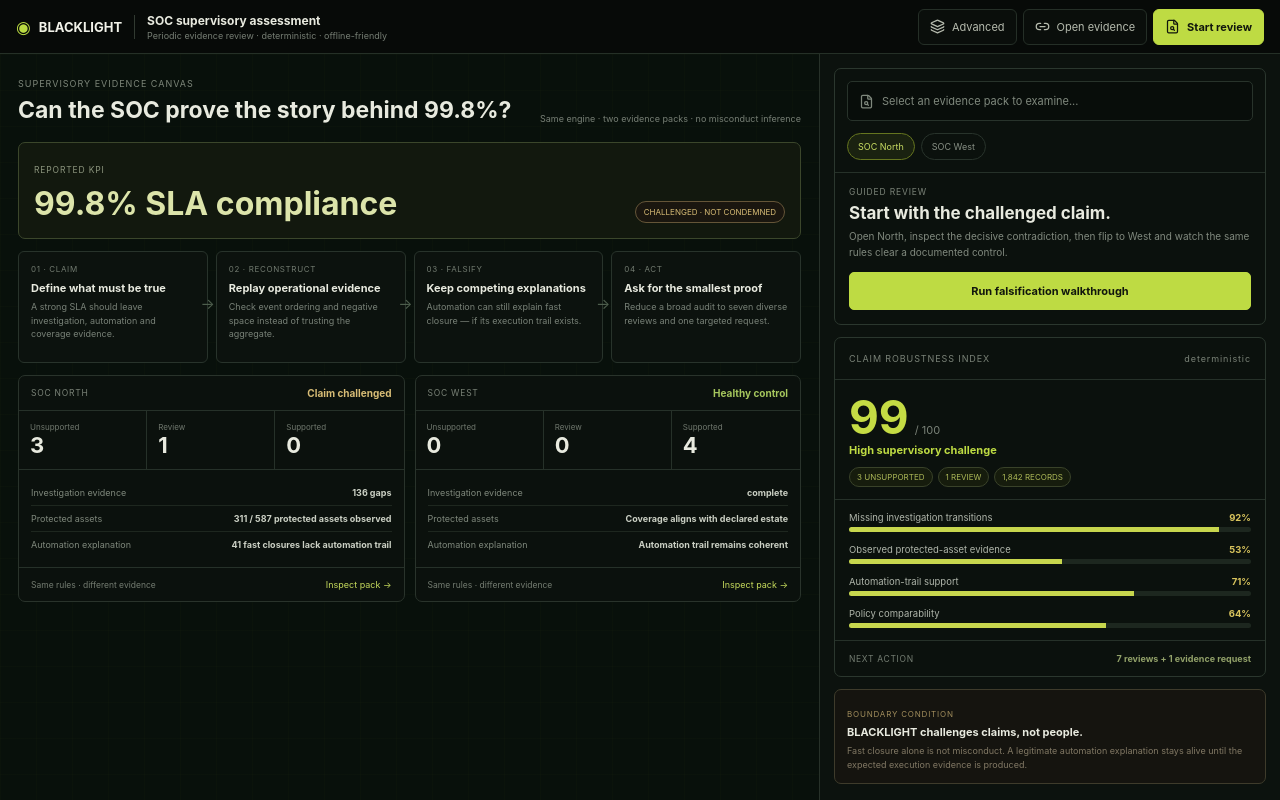
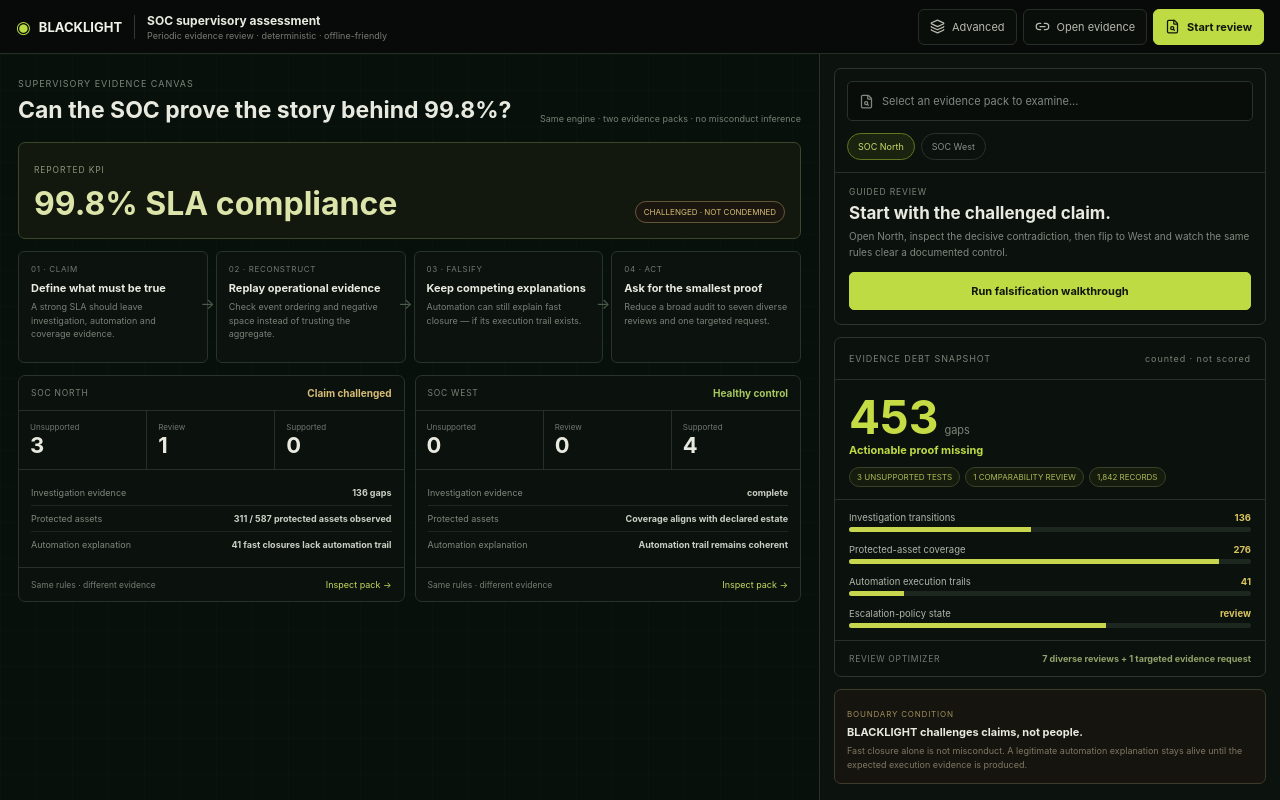
Before and after one commit to aadi-harale/blacklight-sat-sa, a Next.js app: page /workbench in a window 1280 px wide. Built offline with nearby package versions, Linux system fonts and the light colour scheme.

Commit message:
Replace opaque BLACKLIGHT score with evidence debt

```diff
--- a/app/workbench/page.tsx
+++ b/app/workbench/page.tsx
@@ -1,5 +1,5 @@
 import Link from 'next/link';
-import {FileSearch,Layers,Link2,ShieldCheck} from 'lucide-react';
+import {FileSearch,Layers,Link2} from 'lucide-react';
 import {assessDataset} from '@/lib/engine';
 import {DEMO_ASSET_PROFILE,makeDemoRecords,makeWestDemoRecords,WEST_ASSET_PROFILE} from '@/lib/demo';
 import './workbench.css';
@@ -7,7 +7,7 @@
 function pack(name:string,records:any[],profile:any){const a=assessDataset(records,{name,source:'demo',declaredCriticalAssets:profile.declaredCriticalAssets,claimedProtectedAssets:profile.claimedProtectedAssets,loadedAt:'2026-07-31T23:59:59.000Z'});return {a,unsupported:a.findings.filter(f=>f.verdict==='unsupported').length,review:a.findings.filter(f=>f.verdict==='review').length,supported:a.findings.filter(f=>f.verdict==='supported').length}}
 
 export default function WorkbenchPage(){
-  const north=pack('SOC North — challenged KPI',makeDemoRecords(),DEMO_ASSET_PROFILE);const west=pack('SOC West — healthy control',makeWestDemoRecords(),WEST_ASSET_PROFILE);const lead=north.a.findings.find(f=>f.verdict==='unsupported')??north.a.findings[0];const challenge=Math.round((north.unsupported*22+north.review*10)+Math.min(30,lead.missingCount/6));
+  const north=pack('SOC North — challenged KPI',makeDemoRecords(),DEMO_ASSET_PROFILE);const west=pack('SOC West — healthy control',makeWestDemoRecords(),WEST_ASSET_PROFILE);const actionableDebt=136+276+41;
   return <main className="blInstrument">
     <header className="blHeader"><div className="blBrand"><Link href="/" className="blLogo"><span className="blMark">◉</span><b>BLACKLIGHT</b></Link><span className="blDivider"/><div className="blHeaderMeta"><strong>SOC supervisory assessment</strong><small>Periodic evidence review · deterministic · offline-friendly</small></div></div><div className="blHeaderActions"><Link href="/advanced" className="blGhost"><Layers size={15}/> Advanced</Link><Link href="/evidence?soc=north" className="blGhost"><Link2 size={15}/> Open evidence</Link><Link href="/evidence?soc=north" className="blPrimary"><FileSearch size={15}/> Start review</Link></div></header>
 
@@ -22,7 +22,7 @@
       <aside className="blPanel">
         <section className="blCard"><div className="blSearch"><FileSearch size={15}/><span>Select an evidence pack to examine...</span></div><div className="blPreset"><Link className="active" href="/evidence?soc=north">SOC North</Link><Link href="/evidence?soc=west">SOC West</Link></div><div className="blActionBox"><span>GUIDED REVIEW</span><h2>Start with the challenged claim.</h2><p>Open North, inspect the decisive contradiction, then flip to West and watch the same rules clear a documented control.</p><Link className="blRun" href="/evidence?soc=north">Run falsification walkthrough</Link></div></section>
 
-        <section className="blCard"><div className="blCardHead"><span>CLAIM ROBUSTNESS INDEX</span><span>deterministic</span></div><div className="blIndex"><strong>{Math.min(99,challenge)}</strong><span>/ 100</span></div><b className="blGrade">High supervisory challenge</b><div className="blTags"><span>{north.unsupported} UNSUPPORTED</span><span>{north.review} REVIEW</span><span>{north.a.dataset.recordCount.toLocaleString()} RECORDS</span></div><div className="blDrivers"><Driver label="Missing investigation transitions" value={92}/><Driver label="Observed protected-asset evidence" value={53}/><Driver label="Automation-trail support" value={71}/><Driver label="Policy comparability" value={64}/></div><div className="blTrust"><span>NEXT ACTION</span><b>7 reviews + 1 evidence request</b></div></section>
+        <section className="blCard" id="review-optimizer"><div className="blCardHead"><span>EVIDENCE DEBT SNAPSHOT</span><span>counted · not scored</span></div><div className="blIndex"><strong>{actionableDebt}</strong><span> gaps</span></div><b className="blGrade">Actionable proof missing</b><div className="blTags"><span>{north.unsupported} UNSUPPORTED TESTS</span><span>{north.review} COMPARABILITY REVIEW</span><span>{north.a.dataset.recordCount.toLocaleString()} RECORDS</span></div><div className="blDrivers"><DebtRow label="Investigation transitions" value="136"/><DebtRow label="Protected-asset coverage" value="276"/><DebtRow label="Automation execution trails" value="41"/><DebtRow label="Escalation-policy state" value="review"/></div><div className="blTrust"><span>REVIEW OPTIMIZER</span><b>7 diverse reviews + 1 targeted evidence request</b></div></section>
 
         <div className="blNote"><span>BOUNDARY CONDITION</span><b>BLACKLIGHT challenges claims, not people.</b><p>Fast closure alone is not misconduct. A legitimate automation explanation stays alive until the expected execution evidence is produced.</p></div>
       </aside>
@@ -31,4 +31,4 @@
 }
 
 function SocCard({kind,title,state,p,observed,automation,href}:{kind:'north'|'west';title:string;state:string;p:any;observed:string;automation:string;href:string}){return <article className={`blSoc ${kind}`}><div className="blSocHead"><span>{title.toUpperCase()}</span><b>{state}</b></div><div className="blSocStats"><div><span>Unsupported</span><b>{p.unsupported}</b></div><div><span>Review</span><b>{p.review}</b></div><div><span>Supported</span><b>{p.supported}</b></div></div><div className="blSocRows"><div><span>Investigation evidence</span><b>{kind==='north'?'136 gaps':'complete'}</b></div><div><span>Protected assets</span><b>{observed}</b></div><div><span>Automation explanation</span><b>{automation}</b></div></div><div className="blSocAction"><span>Same rules · different evidence</span><Link href={href}>Inspect pack →</Link></div></article>}
-function Driver({label,value}:{label:string;value:number}){return <div><span>{label}<b>{value}%</b></span><i><em style={{width:`${value}%`}}/></i></div>}
+function DebtRow({label,value}:{label:string;value:string}){return <div><span>{label}<b>{value}</b></span><i><em style={{width:value==='review'?'64%':`${Math.min(100,Math.max(12,Number(value)/3))}%`}}/></i></div>}
```
